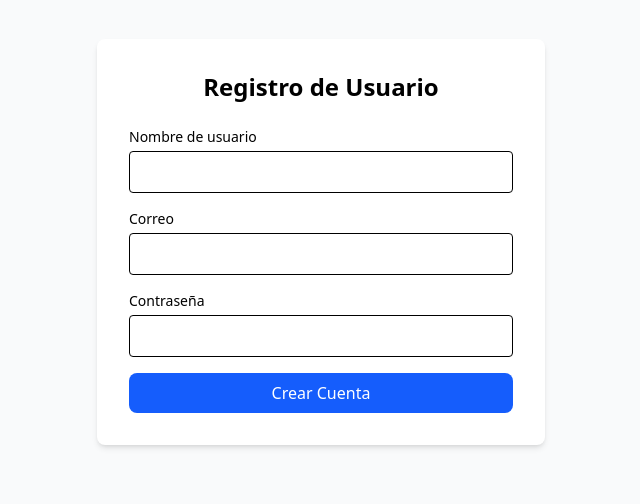
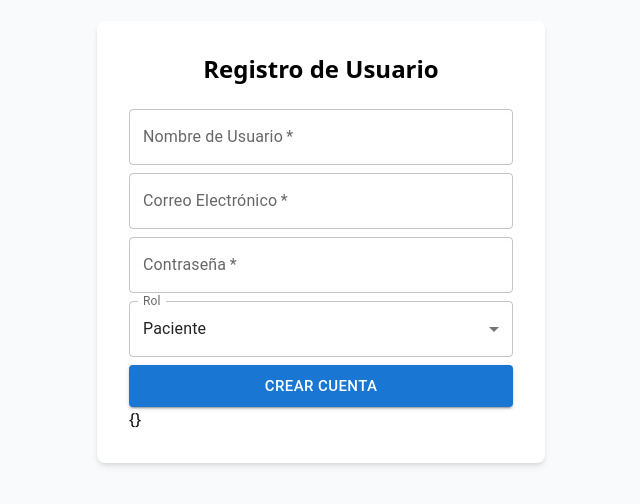
Before and after one commit to danildperez04/nic-salud, a React (Vite) app in the folder frontend/: page /register in a window 1280 px wide. Shown: the part 158-662 px from the top of the page, without its empty margins (319-959 px from the left). Built offline with nearby package versions, Linux system fonts and the light colour scheme.

Commit message:
conectando API auth

```diff
--- a/frontend/src/components/RegisterForm.tsx
+++ b/frontend/src/components/RegisterForm.tsx
@@ -1,94 +1,112 @@
-import { useState } from "react";
-
-interface FormData {
-  username: string;
-  email: string;
-  password: string;
-  role: "paciente" | "doctor" | "admin";
-}
+import Button from "@mui/material/Button";
+import TextField from "@mui/material/TextField";
+import MenuItem from "@mui/material/MenuItem";
+import { useState, type ChangeEvent } from "react";
 
 export function RegisterForm() {
-  const [formData, setFormData] = useState<FormData>({
-    username: "",
-    email: "",
-    password: "",
-    role: "paciente",
-  });
+  const [username, setUsername] = useState("");
+  const [email, setEmail] = useState("");
+  const [password, setPassword] = useState("");
+  const [role, setRole] = useState<"paciente" | "doctor" | "admin">("paciente");
+  const [tempStore, setTempStore] = useState({});
 
-  const handleChange = (
-    e: React.ChangeEvent<HTMLInputElement | HTMLSelectElement>
-  ) => {
-    const { name, value } = e.target;
-    setFormData({ ...formData, [name]: value });
+  const handleUsernameChange = (event: ChangeEvent<HTMLInputElement>) => {
+    setUsername(event.target.value);
   };
 
-  const handleSubmit = (e: React.FormEvent) => {
-    e.preventDefault();
-    console.log("Datos de usuario:", formData);
-    // TODO: LLAMADA A API
+  const handleEmailChange = (event: ChangeEvent<HTMLInputElement>) => {
+    setEmail(event.target.value);
+  };
+
+  const handlePasswordChange = (event: ChangeEvent<HTMLInputElement>) => {
+    setPassword(event.target.value);
+  };
+
+  const handleRoleChange = (event: ChangeEvent<HTMLInputElement>) => {
+    setRole(event.target.value as "paciente" | "doctor" | "admin");
+  };
+
+  const handleSubmit = async () => {
+    try {
+      const res = await fetch("http://localhost:3000/api/users", {
+        method: "POST",
+        headers: {
+          "Content-Type": "application/json",
+        },
+        body: JSON.stringify({ email, username, password }),
+      });
+
+      if (!res.ok) {
+        throw new Error("Error en la respuesta del servidor");
+      }
+
+      const data = await res.json();
+      console.log(data);
+      setTempStore(data);
+    } catch (error) {
+      console.error("Error de red:", error);
+      // Manejo del error (mostrar mensaje al usuario)
+    }
   };
 
   return (
-    <form onSubmit={handleSubmit} className="space-y-4">
-      {/* Correo */}
+    <form className="space-y-2" onSubmit={handleSubmit}>
       <div>
-        <label className="block text-sm font-medium mb-1">Nombre de usuario</label>
-        <input
-          type="text"
-          name="text"
-          value={formData.username}
-          onChange={handleChange}
-          className="w-full border p-2 rounded"
+        <TextField
+          label="Nombre de Usuario"
+          variant="outlined"
+          fullWidth
+          value={username}
+          onChange={handleUsernameChange}
+          className="mb-2px"
           required
         />
       </div>
-      {/* Correo */}
       <div>
-        <label className="block text-sm font-medium mb-1">Correo</label>
-        <input
+        <TextField
+          label="Correo Electrónico"
+          variant="outlined"
+          fullWidth
           type="email"
-          name="email"
-          value={formData.email}
-          onChange={handleChange}
-          className="w-full border p-2 rounded"
+          value={email}
+          onChange={handleEmailChange}
+          className="mb-4"
           required
         />
       </div>
-
-      {/* Contraseña */}
       <div>
-        <label className="block text-sm font-medium mb-1">Contraseña</label>
-        <input
+        <TextField
+          label="Contraseña"
+          variant="outlined"
+          fullWidth
           type="password"
-          name="password"
-          value={formData.password}
-          onChange={handleChange}
-          className="w-full border p-2 rounded"
+          value={password}
+          className="mb-4"
+          onChange={handlePasswordChange}
           required
         />
       </div>
+      <div>
+        <TextField
+          label="Rol"
+          variant="outlined"
+          fullWidth
+          className="mb-4px"
+          select
+          value={role}
+          onChange={handleRoleChange}
+        >
+          <MenuItem value="paciente">Paciente</MenuItem>
+          <MenuItem value="doctor">Doctor</MenuItem>
+          <MenuItem value="admin">Administrador</MenuItem>
+        </TextField>
+      </div>
 
-      {/* Rol */}
-      {/* <div>
-        <label className="block text-sm font-medium mb-1">Rol</label>
-        <select
-          name="role"
-          value={formData.role}
-          onChange={handleChange}
-          className="w-full border p-2 rounded"
-        >
-          <option value="paciente">Paciente</option>
-          <option value="doctor">Doctor</option>
-          <option value="admin">Administrador</option>
-        </select>
-      </div> */}
+      <Button variant="contained" type="submit" fullWidth size="large">
+        Crear Cuenta
+      </Button>
 
-      <button
-        type="submit"
-        className="w-full bg-blue-600 text-white py-2 rounded-lg"
-      >
-        Crear Cuenta
-      </button>
+      <p>{JSON.stringify(tempStore, null, 2)}</p>
     </form>
   );
 }
--- a/frontend/src/pages/RegisterPage.tsx
+++ b/frontend/src/pages/RegisterPage.tsx
@@ -4,7 +4,9 @@ export function RegisterPage() {
   return (
     <section className="flex justify-center items-center min-h-screen bg-gray-50">
       <div className="bg-white shadow-md rounded-lg p-8 w-full max-w-md">
-        <h3 className="text-2xl font-bold mb-6 text-center">Registro de Usuario</h3>
+        <h3 className="text-2xl font-bold mb-6 text-center">
+          Registro de Usuario
+        </h3>
         <RegisterForm />
       </div>
     </section>
--- a/frontend/src/store/auth.ts
+++ b/frontend/src/store/auth.ts
@@ -1,5 +1,5 @@
-import type { State, Action } from "@/types/auth";
-import { create } from "zustand";
+// import type { State, Action } from "@/types/auth";
+// import { create } from "zustand";
 
 // export const useAuthStore = create<State & Action>((set) => ({
 //   token: "",
```
Also changed, not shown: 1 other file (tests, documents, lock files or other folders).
